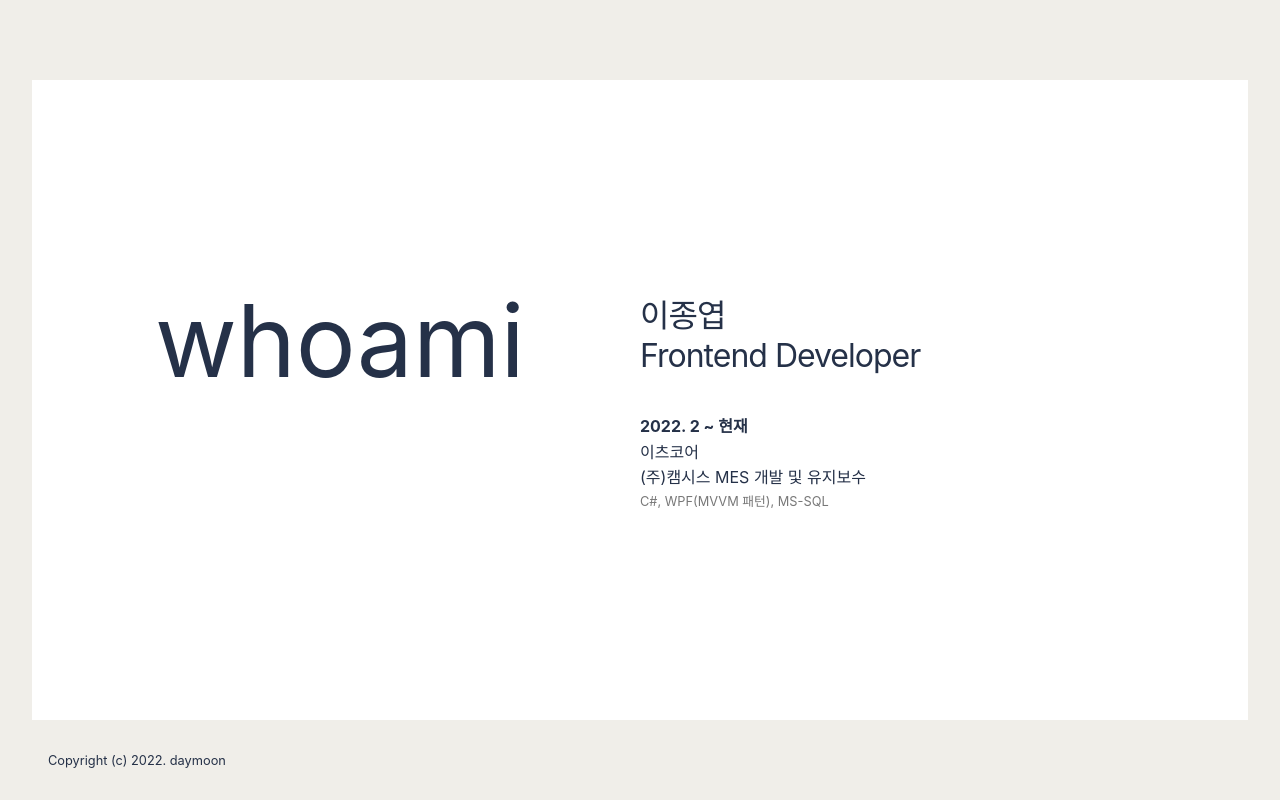
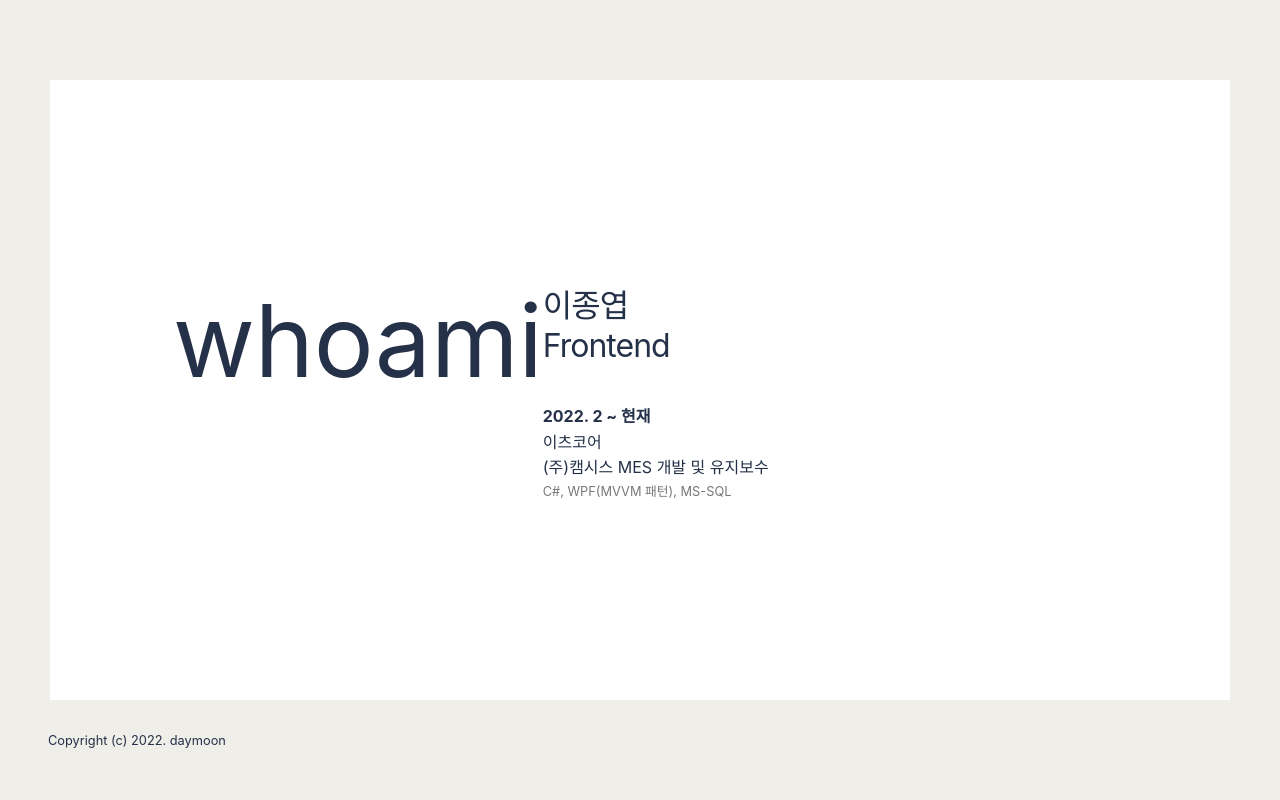
Before and after one commit to daymoon-dev/daymoon-dev-blog, a React (Create React App) app: page / in a window 1280 px wide. Shown: the part 720-1520 px from the top of the page. Built offline with nearby package versions, Linux system fonts and the light colour scheme.

Commit message:
Edit: whoami, footer CSS 수정

```diff
--- a/src/components/common/styles/pageTemplate.style.tsx
+++ b/src/components/common/styles/pageTemplate.style.tsx
@@ -4,11 +4,12 @@
 export const PageTemplates = styled.section`
   display: flex;
   flex-direction: row;
-  height: 80vh;
+  height: calc(100vh - 10vh - 50px);
   width: 100%;
-  padding-top: 10vh;
+  padding-top: 50px;
 
   ${theme.mediaQuery.tablet`
     flex-direction: column;
+    height: calc(100vh - 100px);
   `}
 `;
--- a/src/components/footer/styles/footer.style.tsx
+++ b/src/components/footer/styles/footer.style.tsx
@@ -8,10 +8,15 @@
   height: 10vh;
   padding: 0 3em;
   color: ${(props) => props.theme.colors.second};
+  bottom: 0;
 
   p {
     font-size: 0.8em;
   }
+
+  ${theme.mediaQuery.tablet`
+    height: 50px;
+  `}
 
   ${theme.mediaQuery.mobile`
       justify-content: center;
--- a/src/components/landing/styles/whoAmITemplate.style.tsx
+++ b/src/components/landing/styles/whoAmITemplate.style.tsx
@@ -6,9 +6,24 @@
 const WhoAmI = styled.section`
   display: flex;
   flex-direction: row;
-  width: 95%;
-  height: 80vh;
+  width: calc(100vw - 100px);
+  height: calc(100vh - 10vh - 100px);
   background: ${(props) => props.theme.colors.third};
+
+  ${theme.mediaQuery.tablet`
+    width: calc(100vw - 100px);
+    height: calc(100vh - 100px);
+
+    flex-direction: column;
+    justify-content: center;
+    align-items: center;
+    // text-align: right;
+  `}
+
+  ${theme.mediaQuery.mobile`
+    width: 90%;
+    // height: 80vh;
+  `}
 `;
 
 const TitleBox = styled(Half)`
@@ -16,13 +31,16 @@
   padding-top: 25vh;
 
   ${theme.mediaQuery.tablet`
-      padding-top: 10vh;
-    `}
+      padding-top: 0;
+      justify-content: center;
+      margin-bottom: 1em;
+  `}
 `;
 
 const MenuTitleBox = styled(Half)`
   flex-direction: column;
   justify-content: center;
+  width: 90%;
 
   p {
     font-size: 2em;
@@ -31,21 +49,26 @@
   }
 
   ${theme.mediaQuery.tablet`
-      p{
-        font-size: 2em;
-      }
-    `}
+    text-align: center;
+  `}
 
   ${theme.mediaQuery.mobile`
-      p{
-        font-size: 1.3em;
-      }
-      padding-right: 1em;
-    `}
+    p {
+      font-size: 1.5em;
+    }
+
+    div > p {
+      font-size: 1.0em;
+    }
+  `}
 `;
 
 const WhoAmITitle = styled(Main)`
   margin-left: 9.6vw;
+
+  ${theme.mediaQuery.tablet`
+    margin-left: 0;
+  `}
 `;
 
 const SubTitleContainer = styled.div`
@@ -54,17 +77,25 @@
   p {
     letter-spacing: 0;
   }
+
+  ${theme.mediaQuery.tablet`
+    padding-top: 20%;
+  `}
 `;
 
 const CareerContainer = styled.div`
+  width: 100%;
+
   b {
     font-size: 1em;
   }
+
   p {
     color: ${(props) => props.theme.colors.second};
     font-size: 1em;
     margin: 0.1em 0;
   }
+
   span {
     color: ${(props) => props.theme.colors.navElements};
     font-size: 0.8em;
--- a/src/components/landing/whoAmITemplate.tsx
+++ b/src/components/landing/whoAmITemplate.tsx
@@ -15,8 +15,8 @@
         <WhoAmITitle>whoami</WhoAmITitle>
       </TitleBox>
       <MenuTitleBox>
-        <p>이종엽</p>
-        <p>Frontend Developer</p>
+        <p>{metaData.personal.name}</p>
+        <p>{metaData.personal.job}</p>
         <SubTitleContainer className="subtitleContainer">
           {/* <SubTitle title="경력" /> */}
           {metaData.career.map((career) => (
--- a/src/index.css
+++ /dev/null
@@ -1,13 +0,0 @@
-body {
-  margin: 0;
-  font-family: -apple-system, BlinkMacSystemFont, 'Segoe UI', 'Roboto', 'Oxygen',
-    'Ubuntu', 'Cantarell', 'Fira Sans', 'Droid Sans', 'Helvetica Neue',
-    sans-serif;
-  -webkit-font-smoothing: antialiased;
-  -moz-osx-font-smoothing: grayscale;
-}
-
-code {
-  font-family: source-code-pro, Menlo, Monaco, Consolas, 'Courier New',
-    monospace;
-}
--- a/src/index.tsx
+++ b/src/index.tsx
@@ -1,6 +1,5 @@
 import React from "react";
 import ReactDOM from "react-dom/client";
-import "./index.css";
 import reportWebVitals from "./reportWebVitals";
 import Index from "./pages";
 import { BrowserRouter } from "react-router-dom";
--- a/src/styles/globalStyles.ts
+++ b/src/styles/globalStyles.ts
@@ -2,12 +2,22 @@
 
 export const GlobalStyle = createGlobalStyle`
  body{
-   background-color: ${({ theme }) => theme.colors.primary};
+  margin: 0;
+  padding: 0;
 
-   font-family: -apple-system, BlinkMacSystemFont, 'Pretendard', sans-serif, 'Segoe UI', 'Roboto', 'Oxygen', 'Ubuntu', 'Cantarell', 'Fira Sans', 'Droid Sans', 'Helvetica Neue';
-   color: ${({ theme }) => theme.colors.second};
+  background-color: ${({ theme }) => theme.colors.primary};
+
+  font-family: -apple-system, BlinkMacSystemFont, 'Pretendard', sans-serif, 'Segoe UI', 'Roboto', 'Oxygen', 'Ubuntu', 'Cantarell', 'Fira Sans', 'Droid Sans', 'Helvetica Neue';
+  color: ${({ theme }) => theme.colors.second};
+
+  -webkit-font-smoothing: antialiased;
+  -moz-osx-font-smoothing: grayscale;
   }
 
+code {
+  font-family: source-code-pro, Menlo, Monaco, Consolas, 'Courier New',
+    monospace;
+}
   @font-face {
    font-family: "NanumMyeongjo";
    font-weight: 400;
```
